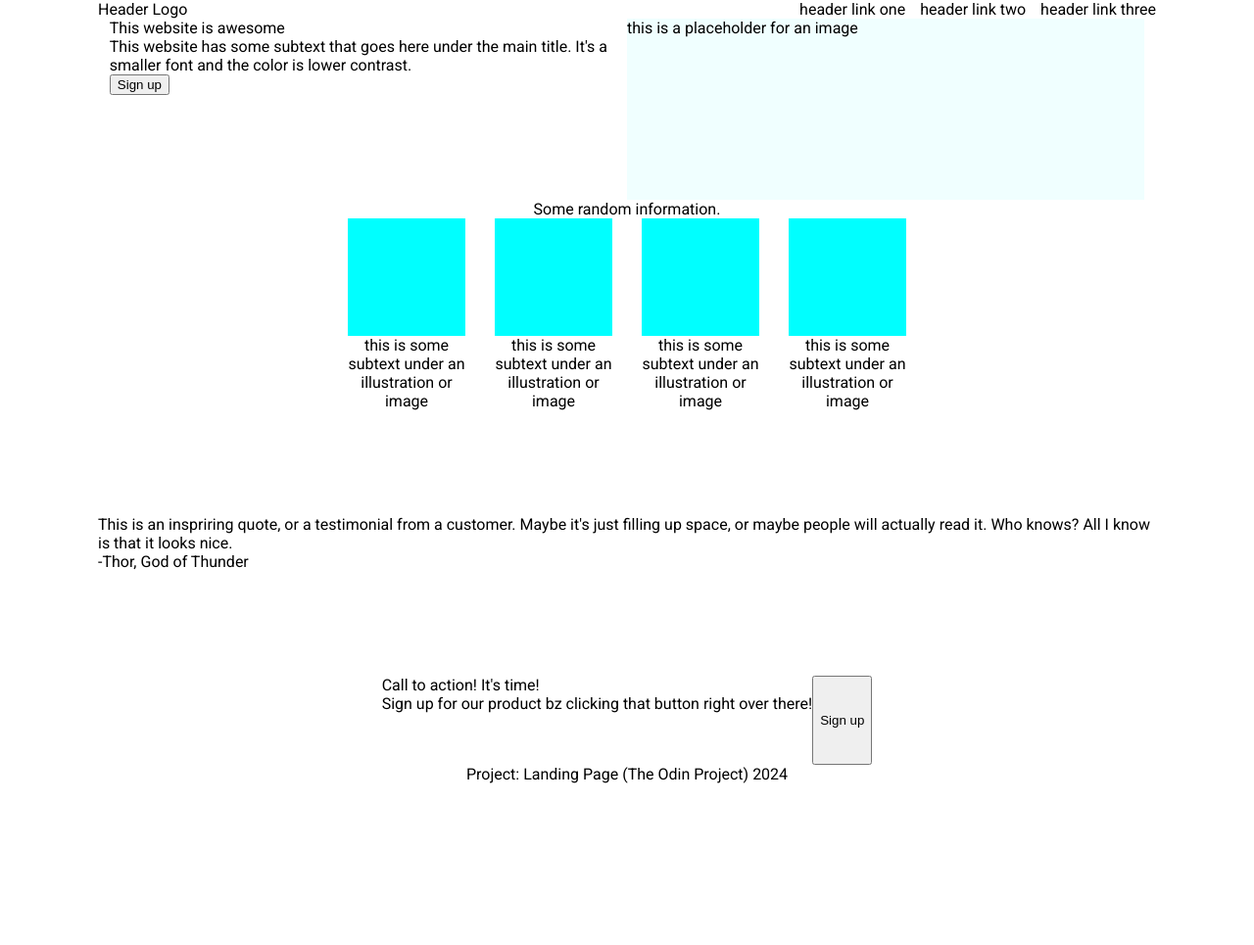
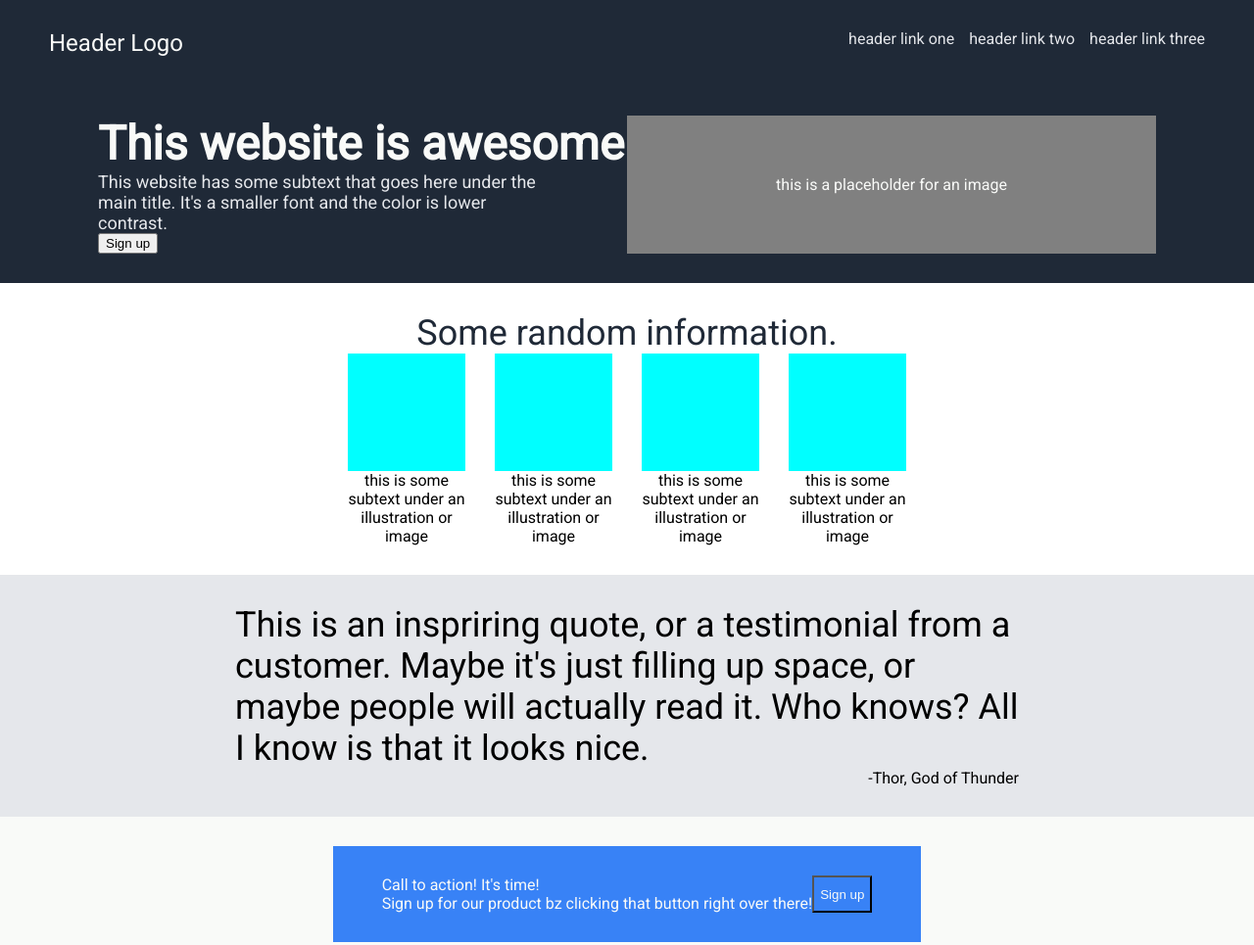
Before and after one commit to inlovewithpasta/landing-page, a plain HTML site: page index.html in a window 1280 px wide. Shown: the top 965 px of the page at 98% size. Before the commit the page ends 800 px from the top, so only its background shows below. Drawn offline with Linux system fonts and the light colour scheme.

Commit message:
Adjust existing Flexbox and CSS
- Adjusted Flexbox to improve the basic layout structure
- Added new classes for the buttons
- Applied more CSS styling

```diff
--- a/index.html
+++ b/index.html
@@ -20,8 +20,8 @@
         <div class="introduction">
             <div class="intro-container">
                 <div class="main-title">This website is awesome</div>
-                <div class="text">This website has some subtext that goes here under the main title. It's a smaller font and the color is lower contrast.</div>
-                <button>Sign up</button>
+                <div class="subtext">This website has some subtext that goes here under the main title. It's a smaller font and the color is lower contrast.</div>
+                <button class="intro-button">Sign up</button>
             </div>
             <div class="img-placeholder"><img>this is a placeholder for an image</div>
         </div>
@@ -55,10 +55,12 @@
 
         <div class="sign-up">
             <div class="sign-up-container">
-                <div class="sign-up-title">Call to action! It's time!</div>
-                <div class="text">Sign up for our product bz clicking that button right over there!</div>
+                <div class="sign-up-text">
+                    <div class="sign-up-title">Call to action! It's time!</div>
+                    <div class="text">Sign up for our product bz clicking that button right over there!</div>
+                </div>
+                <button class="sign-up-button">Sign up</button>
             </div>
-            <button>Sign up</button>
         </div>
     </main>
     <footer>
--- a/style.css
+++ b/style.css
@@ -4,13 +4,19 @@ body {
     min-height: 100vh;
     display: flex;
     flex-direction: column;
-    padding-left: 100px;
-    padding-right: 100px;
 }
 
 header {
     display: flex;
     justify-content: space-between;
+    background-color: #1F2937;
+    color:#E5E7EB;
+    padding: 30px 50px;
+}
+
+.logo {
+    font-size: 24px;
+    color: #F9FAF8;
 }
 
 ul {
@@ -25,28 +31,51 @@ main {
     display: flex;
     flex-direction: column;
     flex: 1;
-    justify-content: center;
-    align-items: center;
 }
 
 .introduction {
     display: flex;
     flex: 2;
-
+    background-color: #1F2937;
+    color: #F9FAF8;
+    padding: 30px 100px;
+    justify-content: center;
 }
 
 .intro-container {
     flex: 1;
 }
 
+.main-title {
+    font-size: 48px;
+    color: #F9FAF8;
+    font-weight: 900;
+}
+
+.subtext {
+    font-size: 18px;
+    color: #E5E7EB;
+    width: 450px;
+}
+
 .img-placeholder {
+    display: flex;
     flex: 1;
-    background-color: azure;
+    background-color: grey;
+    justify-content: center;
+    align-items: center;
+
 }
 
 .information {
     flex: 2;
     text-align: center;
+    padding: 30px 50px;
+}
+
+.info-title {
+    font-size: 36px;
+    color: #1F2937;
 }
 
 .info-container {
@@ -67,17 +96,53 @@ main {
 }
 
 .quotes {
+    display: flex;
+    flex-direction: column;
     flex: 2;
+    background-color: #E5E7EB;
+    padding: 30px 160px;
+    justify-content: center;
+    align-items: center;
+
+}
+
+.quote-text {
+    font-size: 36px;
+    width: 800px;
+}
+
+.quote-originator {
+    width:  800px;
+    text-align: end;
 }
 
 .sign-up {
     display: flex;
     flex: 1;
     justify-content: space-between;
+    background-color: #F9FAF8;
+    padding: 30px 50px;
+    justify-content: center;
+    align-items: center;
+    color: #F9FAF8;;
+}
+
+.sign-up-container {
+    display: flex;
+    background-color: #3882F6;
+    padding: 30px 50px;
+}
+
+.sign-up-button {
+    background-color: #3882F6;
+    color: #F9FAF8;
 }
 
 footer {
     display: flex;
     justify-content: center;
     align-items: center;
+    background-color: #1F2937;
+    padding: 30px 0px;
+    color: #F9FAF8;;
 }
```
